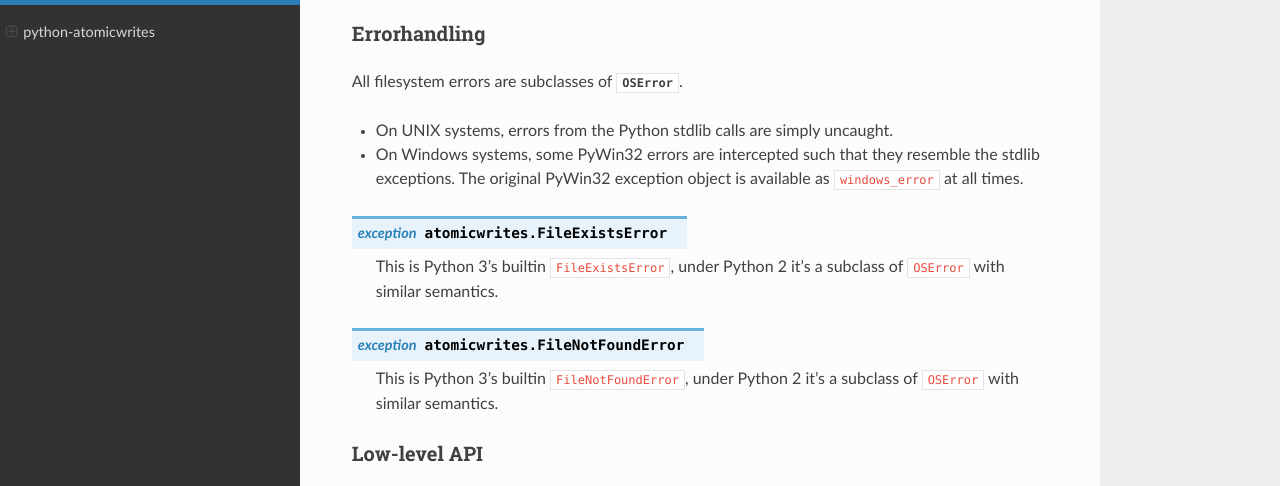
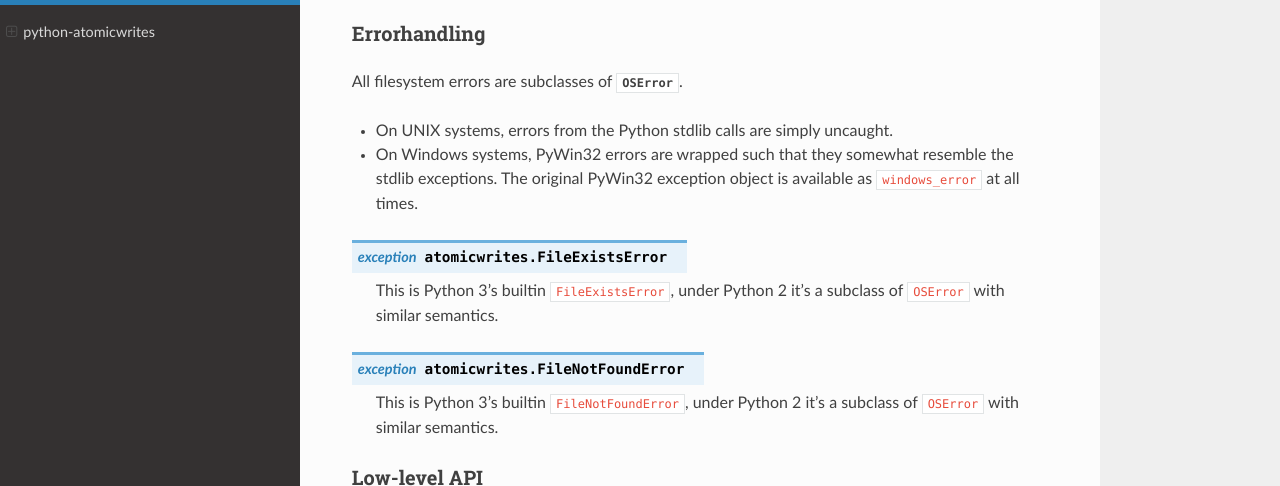
Before and after one commit to untitaker/python-atomicwrites, a Sphinx documentation site: the page built from docs/index.rst, in a window 1280 px wide and 900 px high, scrolled down 1112 px, cut to the strip 113-599 px from the top of the window. Built offline with Sphinx 7.4.7 and the Read the Docs theme 2.0.0, drawn with Linux system fonts in a browser that asks for light colours.

Commit message:
Clarify docs

```diff
--- a/docs/index.rst
+++ b/docs/index.rst
@@ -14,7 +14,7 @@
 All filesystem errors are subclasses of :py:exc:`OSError`.
 
 - On UNIX systems, errors from the Python stdlib calls are simply uncaught.
-- On Windows systems, some PyWin32 errors are intercepted such that they
+- On Windows systems, PyWin32 errors are wrapped such that they somewhat
   resemble the stdlib exceptions. The original PyWin32 exception object is
   available as ``windows_error`` at all times.
 
```
